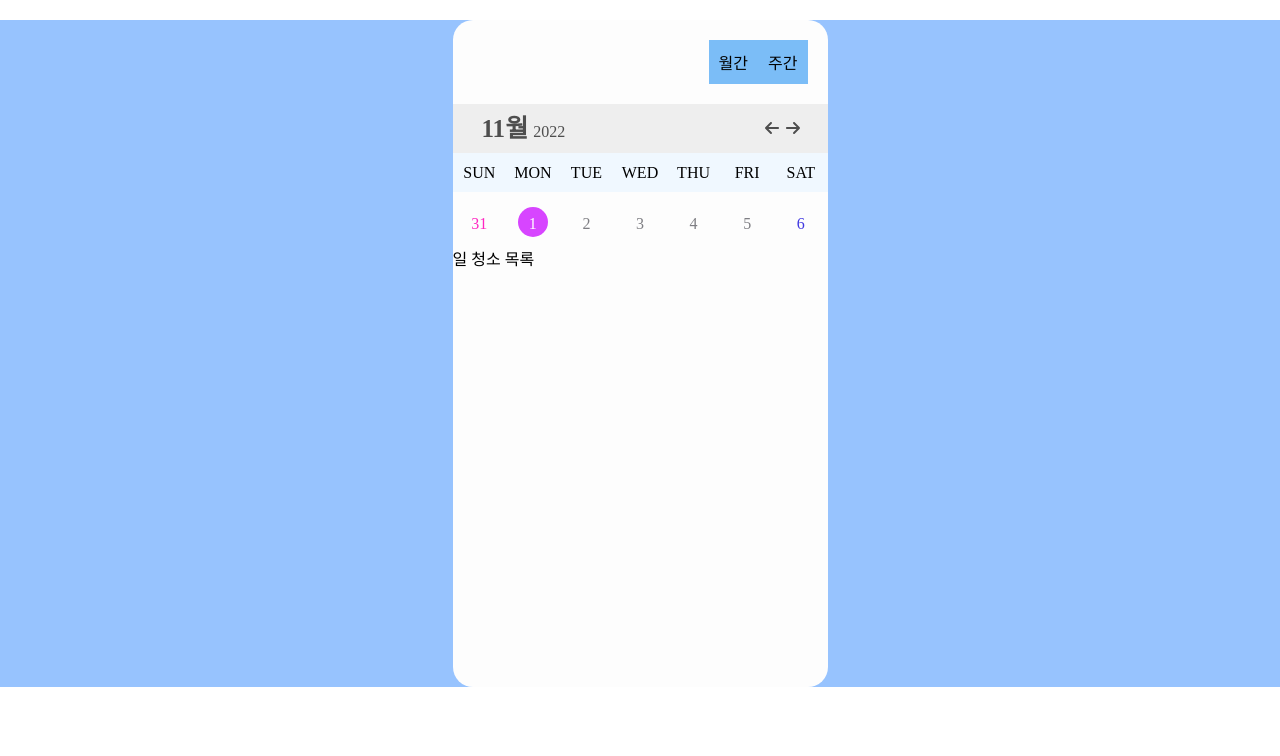
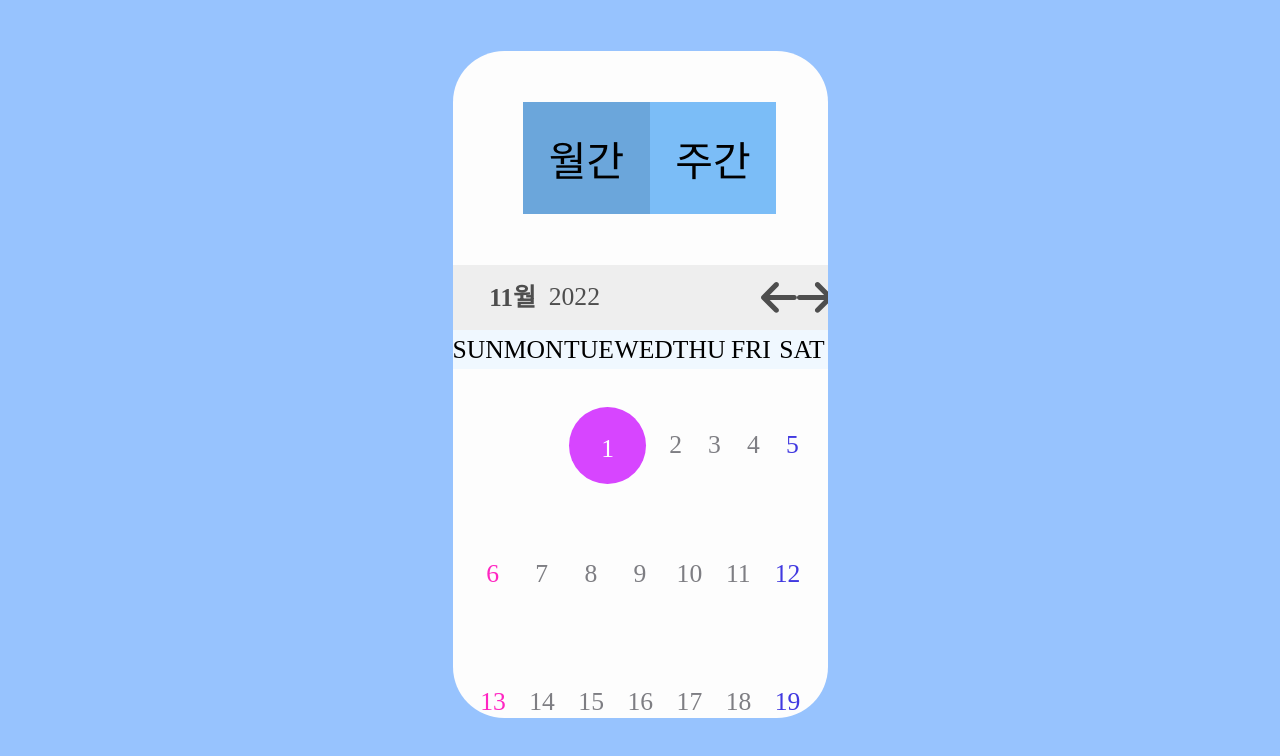
Before and after one commit to hunter-dust/front, a React (Create React App) app: page / in a window 1280 px wide. Shown: the top 756 px of the page. Built offline with nearby package versions, Linux system fonts and the light colour scheme.

Commit message:
[#1]Fix : 주간 달력 다음/이전 기능 수정, 월요일부터 시작하는 주간 수정 및 폴더 위치 수정

```diff
--- a/public/index.html
+++ b/public/index.html
@@ -6,6 +6,11 @@
     <meta name="viewport" content="width=device-width, initial-scale=1" />
     <meta name="theme-color" content="#000000" />
     <meta name="description" content="Web site created using create-react-app" />
+    <script
+      type="text/javascript"
+      src="https://static.nid.naver.com/js/naveridlogin_js_sdk_2.0.0.js"
+      charset="utf-8"
+    ></script>
     <!-- <link rel="manifest" href="%PUBLIC_URL%/manifest.json" /> -->
     <title>Dust Hunter</title>
   </head>
--- a/src/components/UI/atoms/loginBtn.tsx
+++ b/src/components/UI/atoms/loginBtn.tsx
@@ -15,7 +15,8 @@ const StyledButton = styled.button<StyledButtonProps>`
   border: none;
   border-radius: 5px;
   padding: 12px 24px;
-  margin: 0;
+  margin: 0 0 0.5rem 0;
+  cursor: pointer;
 `;
 
 export default StyledButton;
--- a/src/components/pages/WeeklyCalendar.tsx
+++ b/src/components/UI/molecules/MonthlyCalendar.tsx
@@ -1,8 +1,10 @@
-import React, { useState } from "react";
-import { addMonths, format, startOfWeek, lastDayOfWeek, subMonths } from "date-fns";
-import { isSameDay, addDays } from "date-fns";
+import React, { useState, useCallback } from "react";
+import Drawer from "react-modern-drawer";
+import { addMonths, endOfWeek, format, startOfMonth, endOfMonth, startOfWeek, subMonths } from "date-fns";
+import { isSameMonth, isSameDay, addDays } from "date-fns";
 
 import styled from "styled-components";
+import "react-modern-drawer/dist/index.css";
 import { FontAwesomeIcon } from "@fortawesome/react-fontawesome";
 import { faArrowRight } from "@fortawesome/free-solid-svg-icons";
 import { faArrowLeft } from "@fortawesome/free-solid-svg-icons";
@@ -52,12 +54,21 @@ const RenderDays = () => {
 };
 
 const RenderCells = ({ currentMonth, selectedDate, onDateClick }: renderType2) => {
-  const startDate = startOfWeek(currentMonth, { weekStartsOn: 1 });
-  const endDate = lastDayOfWeek(currentMonth, { weekStartsOn: 1 });
+  const monthStart = startOfMonth(currentMonth);
+  const monthEnd = endOfMonth(monthStart);
+  const startDate = startOfWeek(monthStart);
+  const endDate = endOfWeek(monthEnd);
+
   const rows = [];
   let days = [];
   let day: any = startDate;
   let formattedDate = "";
+
+  const [isOpen, setIsOpen] = useState(false);
+  const toggleDrawer = useCallback(() => {
+    setIsOpen((prevState) => !prevState);
+  }, []);
+
   while (day <= endDate) {
     for (let i = 0; i < 7; i++) {
       formattedDate = format(day, "d");
@@ -65,7 +76,9 @@ const RenderCells = ({ currentMonth, selectedDate, onDateClick }: renderType2) =
       days.push(
         <div
           className={`col cell ${
-            isSameDay(day, selectedDate)
+            !isSameMonth(day, monthStart)
+              ? "disabled"
+              : isSameDay(day, selectedDate)
               ? "selected"
               : format(currentMonth, "M") !== format(day, "M")
               ? "not-valid"
@@ -74,22 +87,27 @@ const RenderCells = ({ currentMonth, selectedDate, onDateClick }: renderType2) =
           key={day}
           onClick={() => onDateClick(cloneDay)}
         >
-          <span className="number">{formattedDate}</span>
+          <span className={format(currentMonth, "M") !== format(day, "M") ? "text not-valid" : ""}>
+            {formattedDate}
+          </span>
         </div>,
       );
       day = addDays(day, 1);
     }
-    rows.push(
-      <CalenderCells className="row" key={day}>
-        {days}
-      </CalenderCells>,
-    );
+    rows.push(<CalenderCells key={day}>{days}</CalenderCells>);
     days = [];
   }
-  return <div className="body">{rows}</div>;
+  return (
+    <>
+      <div className="body" onClick={toggleDrawer}>
+        {rows}
+      </div>
+      <Drawer open={isOpen} onClose={toggleDrawer} direction="bottom" overlayOpacity={0} />
+    </>
+  );
 };
 
-const WeeklyCalendar = () => {
+const MonthlyCalendar = () => {
   const [currentMonth, setCurrentMonth] = useState(new Date());
   const [selectedDate, setSelectedDate] = useState(new Date());
 
@@ -111,10 +129,11 @@ const WeeklyCalendar = () => {
   );
 };
 
-export default WeeklyCalendar;
+export default MonthlyCalendar;
 
 const CalenderWrap = styled.div`
   width: 100%;
+  height: 20%;
 `;
 
 const CalenderHeader = styled.div`
--- /dev/null
+++ b/src/components/UI/molecules/NaverLogin.tsx
@@ -0,0 +1,25 @@
+import React from "react";
+import { useEffect } from "react";
+import StyledButton from "../atoms/loginBtn";
+
+const { naver } = window as any;
+
+const NaverLogin = (props: any) => {
+  const initializeNaverLogin = () => {
+    const naverLogin = new naver.LoginWithNaverId({
+      clientId: "zB3oHmlGVbwcNr1WDA88",
+      callbackUrl: "http://localhost:3000/main",
+      isPopup: false, // popup 형식으로 띄울것인지 설정
+      loginButton: { color: "green", type: 3, height: "47" }, //버튼의 스타일, 타입, 크기를 지정
+    });
+    naverLogin.init();
+  };
+
+  useEffect(() => {
+    initializeNaverLogin();
+  }, []);
+
+  return <div id="naverIdLogin" />;
+};
+
+export default NaverLogin;
--- a/src/components/pages/MonthlyCalendar.tsx
+++ b/src/components/UI/molecules/WeeklyCalendar.tsx
@@ -1,13 +1,12 @@
-import React, { useState, useCallback } from "react";
-import Drawer from "react-modern-drawer";
-import { addMonths, endOfWeek, format, startOfMonth, endOfMonth, startOfWeek, subMonths } from "date-fns";
-import { isSameMonth, isSameDay, addDays } from "date-fns";
+import React, { useState } from "react";
+import { addMonths, format, startOfWeek, lastDayOfWeek, subMonths, getWeek } from "date-fns";
+import { isSameDay, addDays } from "date-fns";
 
 import styled from "styled-components";
-import "react-modern-drawer/dist/index.css";
 import { FontAwesomeIcon } from "@fortawesome/react-fontawesome";
 import { faArrowRight } from "@fortawesome/free-solid-svg-icons";
 import { faArrowLeft } from "@fortawesome/free-solid-svg-icons";
+import { addWeeks, subWeeks } from "date-fns/esm";
 
 interface renderType {
   currentMonth: Date;
@@ -54,21 +53,12 @@ const RenderDays = () => {
 };
 
 const RenderCells = ({ currentMonth, selectedDate, onDateClick }: renderType2) => {
-  const monthStart = startOfMonth(currentMonth);
-  const monthEnd = endOfMonth(monthStart);
-  const startDate = startOfWeek(monthStart);
-  const endDate = endOfWeek(monthEnd);
-
+  const startDate = startOfWeek(currentMonth, { weekStartsOn: 0 });
+  const endDate = lastDayOfWeek(currentMonth, { weekStartsOn: 0 });
   const rows = [];
   let days = [];
   let day: any = startDate;
   let formattedDate = "";
-
-  const [isOpen, setIsOpen] = useState(false);
-  const toggleDrawer = useCallback(() => {
-    setIsOpen((prevState) => !prevState);
-  }, []);
-
   while (day <= endDate) {
     for (let i = 0; i < 7; i++) {
       formattedDate = format(day, "d");
@@ -76,9 +66,7 @@ const RenderCells = ({ currentMonth, selectedDate, onDateClick }: renderType2) =
       days.push(
         <div
           className={`col cell ${
-            !isSameMonth(day, monthStart)
-              ? "disabled"
-              : isSameDay(day, selectedDate)
+            isSameDay(day, selectedDate)
               ? "selected"
               : format(currentMonth, "M") !== format(day, "M")
               ? "not-valid"
@@ -87,35 +75,30 @@ const RenderCells = ({ currentMonth, selectedDate, onDateClick }: renderType2) =
           key={day}
           onClick={() => onDateClick(cloneDay)}
         >
-          <span className={format(currentMonth, "M") !== format(day, "M") ? "text not-valid" : ""}>
-            {formattedDate}
-          </span>
+          <span className="number">{formattedDate}</span>
         </div>,
       );
       day = addDays(day, 1);
     }
-    rows.push(<CalenderCells key={day}>{days}</CalenderCells>);
+    rows.push(
+      <CalenderCells className="row" key={day}>
+        {days}
+      </CalenderCells>,
+    );
     days = [];
   }
-  return (
-    <>
-      <div className="body" onClick={toggleDrawer}>
-        {rows}
-      </div>
-      <Drawer open={isOpen} onClose={toggleDrawer} direction="bottom" overlayOpacity={0} />
-    </>
-  );
+  return <div className="body">{rows}</div>;
 };
 
-const MonthlyCalendar = () => {
+const WeeklyCalendar = () => {
   const [currentMonth, setCurrentMonth] = useState(new Date());
   const [selectedDate, setSelectedDate] = useState(new Date());
 
   const preveMonth = () => {
-    setCurrentMonth(subMonths(currentMonth, 1));
+    setCurrentMonth(subWeeks(currentMonth, 1));
   };
   const nextMonth = () => {
-    setCurrentMonth(addMonths(currentMonth, 1));
+    setCurrentMonth(addWeeks(currentMonth, 1));
   };
   const onDateClick = (day: any) => {
     setSelectedDate(day);
@@ -129,7 +112,7 @@ const MonthlyCalendar = () => {
   );
 };
 
-export default MonthlyCalendar;
+export default WeeklyCalendar;
 
 const CalenderWrap = styled.div`
   width: 100%;
--- a/src/components/pages/Main.tsx
+++ b/src/components/pages/Main.tsx
@@ -1,53 +1,7 @@
-import { useState } from "react";
-import Monthly from "./MonthlyCalendar";
-import Weekly from "./WeeklyCalendar";
-import ListBox from "components/UI/molecules/ListBox";
-
-import styled from "styled-components";
+import MainTemp from "components/templates/MainTemp";
 
 const Main = () => {
-  const [mode, setMode] = useState<String>();
-
-  const onChangeMode = (type: String) => {
-    setMode(type);
-  };
-
-  return (
-    <MainWrap>
-      <MainBtnWrap>
-        <Btn className={`btn ${mode === "monthly" ? "active" : "none_active"}`} onClick={() => onChangeMode("monthly")}>
-          월간
-        </Btn>
-        <Btn className={`btn ${mode === "weekly" ? "active" : "none_active"}`} onClick={() => onChangeMode("weekly")}>
-          주간
-        </Btn>
-      </MainBtnWrap>
-      <div>{mode === "monthly" ? <Monthly /> : <Weekly />}</div>
-      <ListBox />
-    </MainWrap>
-  );
+  return <MainTemp />;
 };
 
 export default Main;
-
-const MainWrap = styled.div`
-  width: 375px;
-  height: 667px;
-  background-color: #fdfdfd;
-  margin: 2rem auto;
-  overflow: scroll;
-  border-radius: 2rem;
-`;
-const MainBtnWrap = styled.div`
-  display: flex;
-  justify-content: flex-end;
-  margin: 2rem;
-  .active {
-    background-color: #6ba6db;
-  }
-`;
-const Btn = styled.button`
-  border: none;
-  background-color: #7bbdf7;
-  padding: 1rem;
-`;
--- /dev/null
+++ b/src/components/templates/LoginTemp.tsx
@@ -0,0 +1,38 @@
+import StyledButton from "../UI/atoms/loginBtn";
+import NaverLogin from "components/UI/molecules/NaverLogin";
+import styled from "styled-components";
+
+const Login = () => {
+  return (
+    <LoginWrap>
+      DUST HUNTER
+      <LoginBtnWrap>
+        {/* <StyledButton variant="kakao">카카오톡 로그인</StyledButton> */}
+        <NaverLogin />
+      </LoginBtnWrap>
+    </LoginWrap>
+  );
+};
+
+export default Login;
+const LoginWrap = styled.div`
+  @font-face {
+    font-family: "Tenada";
+    src: url("https://cdn.jsdelivr.net/gh/projectnoonnu/noonfonts_2210-2@1.0/Tenada.woff2") format("woff2");
+    font-weight: normal;
+    font-style: normal;
+  }
+  font-family: "Tenada";
+  font-size: 3rem;
+  text-align: center;
+  position: relative;
+  top: 6rem;
+`;
+const LoginBtnWrap = styled.div`
+  display: flex;
+  flex-direction: column;
+  justify-content: flex-end;
+  margin: 2rem;
+  position: relative;
+  top: 3ßrem;
+`;
--- /dev/null
+++ b/src/components/templates/MainTemp.tsx
@@ -0,0 +1,46 @@
+import { useState } from "react";
+import Monthly from "../UI/molecules/MonthlyCalendar";
+import Weekly from "../UI/molecules/WeeklyCalendar";
+import ListBox from "../UI/molecules/ListBox";
+
+import styled from "styled-components";
+
+const MainTemp = () => {
+  const [mode, setMode] = useState<String>("monthly");
+
+  const onChangeMode = (type: String) => {
+    setMode(type);
+  };
+
+  return (
+    <MainWrap>
+      <MainBtnWrap>
+        <Btn className={`btn ${mode === "monthly" ? "active" : "none_active"}`} onClick={() => onChangeMode("monthly")}>
+          월간
+        </Btn>
+        <Btn className={`btn ${mode === "weekly" ? "active" : "none_active"}`} onClick={() => onChangeMode("weekly")}>
+          주간
+        </Btn>
+      </MainBtnWrap>
+      <div>{mode === "monthly" ? <Monthly /> : <Weekly />}</div>
+      <ListBox />
+    </MainWrap>
+  );
+};
+
+export default MainTemp;
+
+const MainWrap = styled.div``;
+const MainBtnWrap = styled.div`
+  display: flex;
+  justify-content: flex-end;
+  margin: 2rem;
+  .active {
+    background-color: #6ba6db;
+  }
+`;
+const Btn = styled.button`
+  border: none;
+  background-color: #7bbdf7;
+  padding: 1rem;
+`;
--- a/src/utils/styles/globalStyles.ts
+++ b/src/utils/styles/globalStyles.ts
@@ -4,17 +4,22 @@ import reset from "styled-reset";
 export const GlobalStyles = createGlobalStyle`
   ${reset}
 
-  html {
+  *,html {
     font-size: 62.5%;
-  }
-
-  *,
-  body {
     font-size: 1.6rem;
     box-sizing: border-box;
   }
+
+  body {
+    background-color: #97c3fe;
+  }
   #root{
-    background-color: #97c3fe;
+    width: 375px;
+    height: 667px;
+    background-color: #fdfdfd;
+    margin: 2rem auto;
+    overflow: scroll;
+    border-radius: 2rem;
   }
   a {
     text-decoration: none;
--- a/src/utils/styles/theme.ts
+++ b/src/utils/styles/theme.ts
@@ -2,7 +2,7 @@ import { DefaultTheme } from "styled-components";
 
 const colors = {
   white: "#fff",
-  black: "000",
+  black: "#333",
 };
 
 export type ColorsTypes = typeof colors;
```
Also changed, not shown: src/components/pages/Login.tsx (+2 -8 lines), src/components/UI/molecules/sample.js (deleted).
